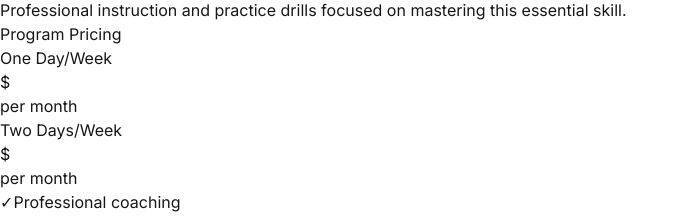
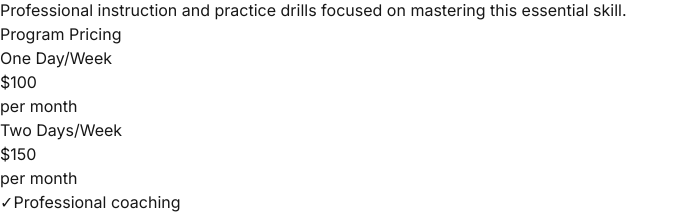
Before and after one commit to jsa498/Noble-Basketball, a Next.js app: page /programs in a window 1280 px wide. Shown: the part 992-1208 px from the top of the page, without its empty margins (0-684 px from the left). Built offline with nearby package versions, Linux system fonts and the light colour scheme.

Commit message:
fix: update pricing references in programs page to use new pricing structure

```diff
--- a/src/app/programs/page.tsx
+++ b/src/app/programs/page.tsx
@@ -108,12 +108,12 @@ export default function Programs() {
             <div className="grid grid-cols-1 md:grid-cols-2 gap-6 mb-8">
               <div>
                 <h3 className="text-xl font-semibold mb-2">One Day/Week</h3>
-                <p className="text-2xl mb-2">${programDetails.ageGroups.juniors.pricing.oneDay}</p>
+                <p className="text-2xl mb-2">${programDetails.ageGroups.juniors.pricing.monthly.oneDay}</p>
                 <p className="text-lg opacity-75">per month</p>
               </div>
               <div>
                 <h3 className="text-xl font-semibold mb-2">Two Days/Week</h3>
-                <p className="text-2xl mb-2">${programDetails.ageGroups.juniors.pricing.twoDays}</p>
+                <p className="text-2xl mb-2">${programDetails.ageGroups.juniors.pricing.monthly.twoDays}</p>
                 <p className="text-lg opacity-75">per month</p>
               </div>
             </div>
```
